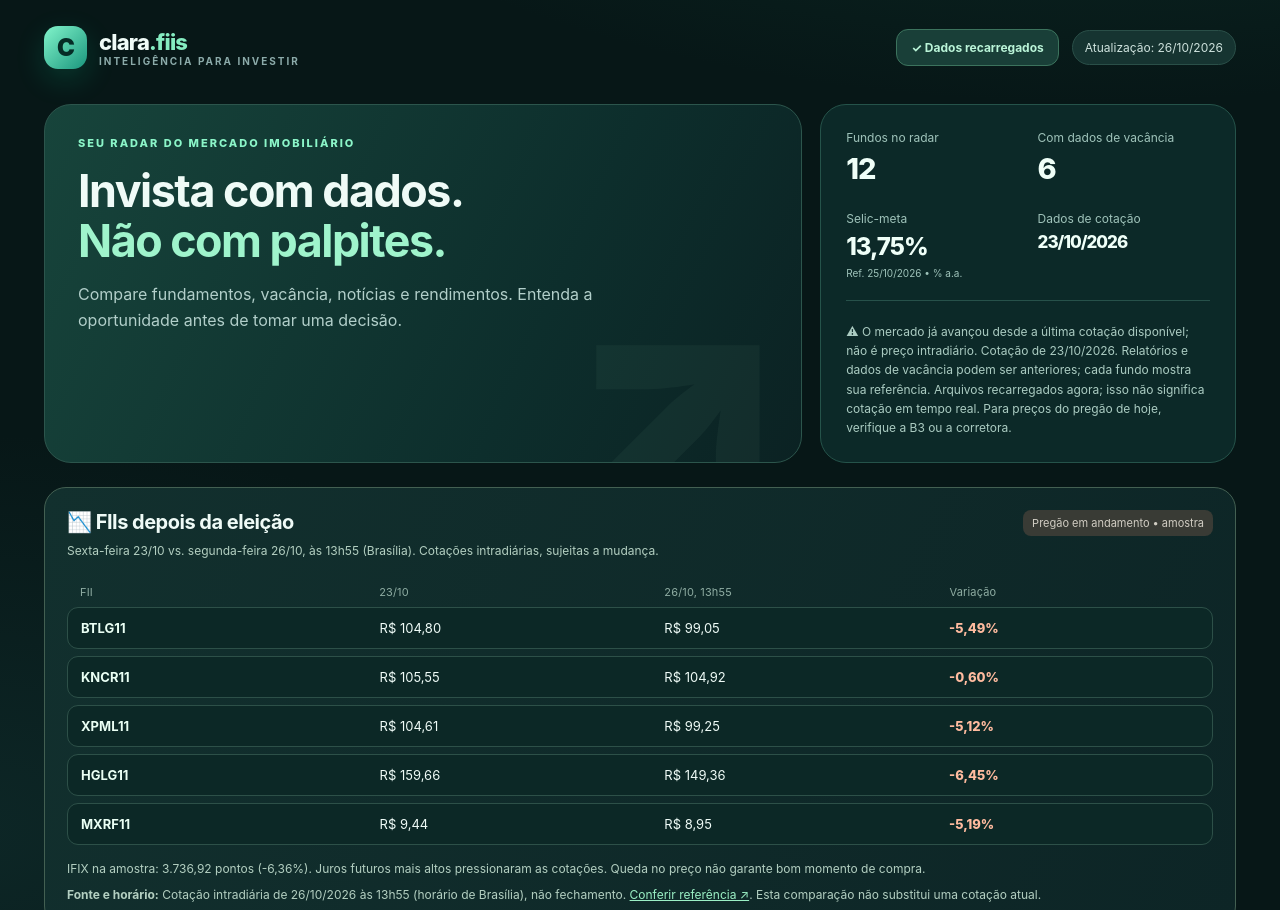
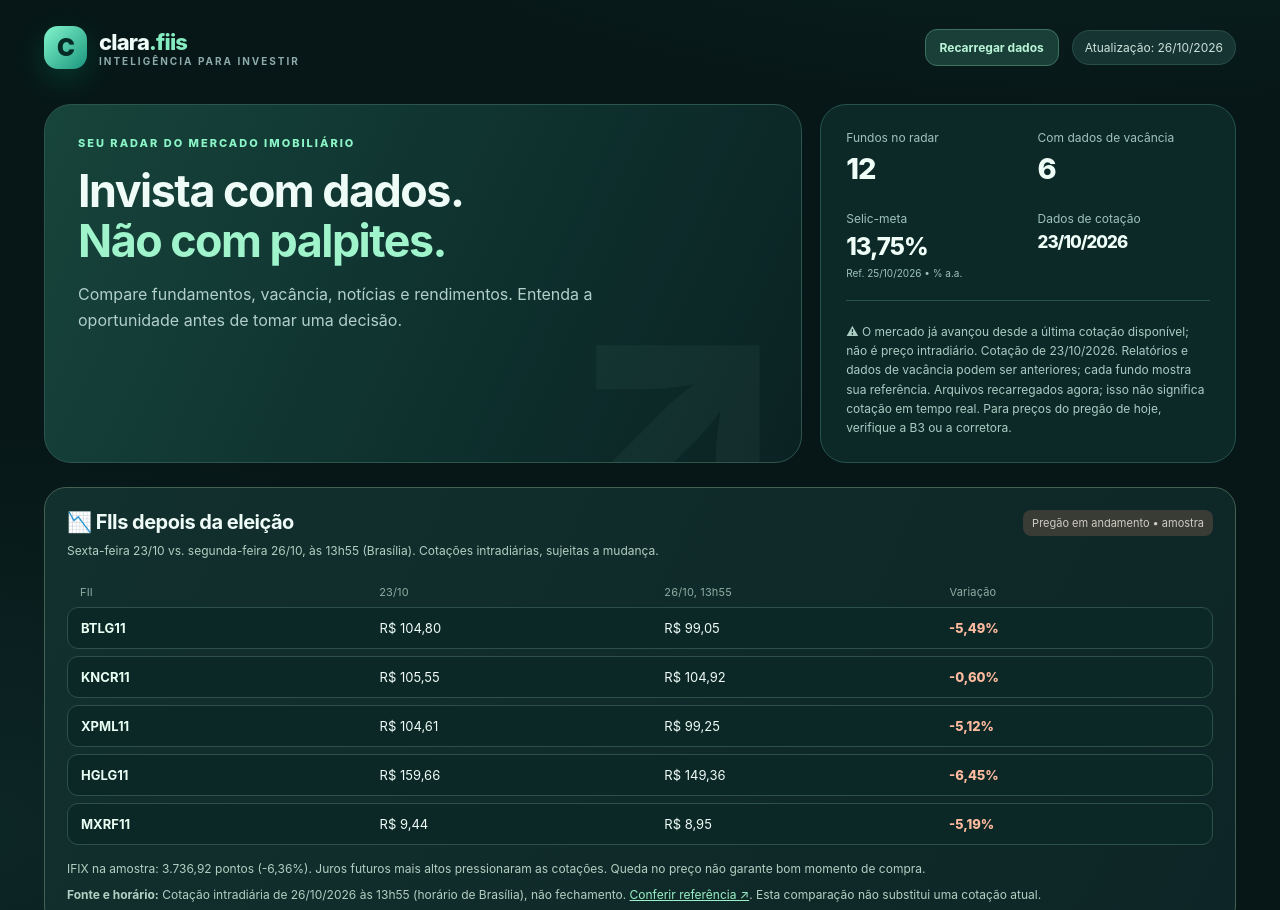
Before and after one commit to carvalho832-glitch/clara-fiis, a plain HTML site: page index.html in a window 1280 px wide. Shown: the top 910 px of the page. Drawn offline with Linux system fonts and the light colour scheme.

Commit message:
ui: manter botao de recarga identificavel

```diff
--- a/index.html
+++ b/index.html
@@ -231,7 +231,7 @@
         }catch(e){marketData=null;}
         render();
         renderMarket();
-        btn.textContent="✓ Dados recarregados";
+        btn.textContent="Recarregar dados";
         const last=appData.quote_date;
         $("freshness").textContent+=" Arquivos recarregados agora; isso não significa cotação em tempo real. Para preços do pregão de hoje, verifique a B3 ou a corretora.";
       }catch(e){
```
